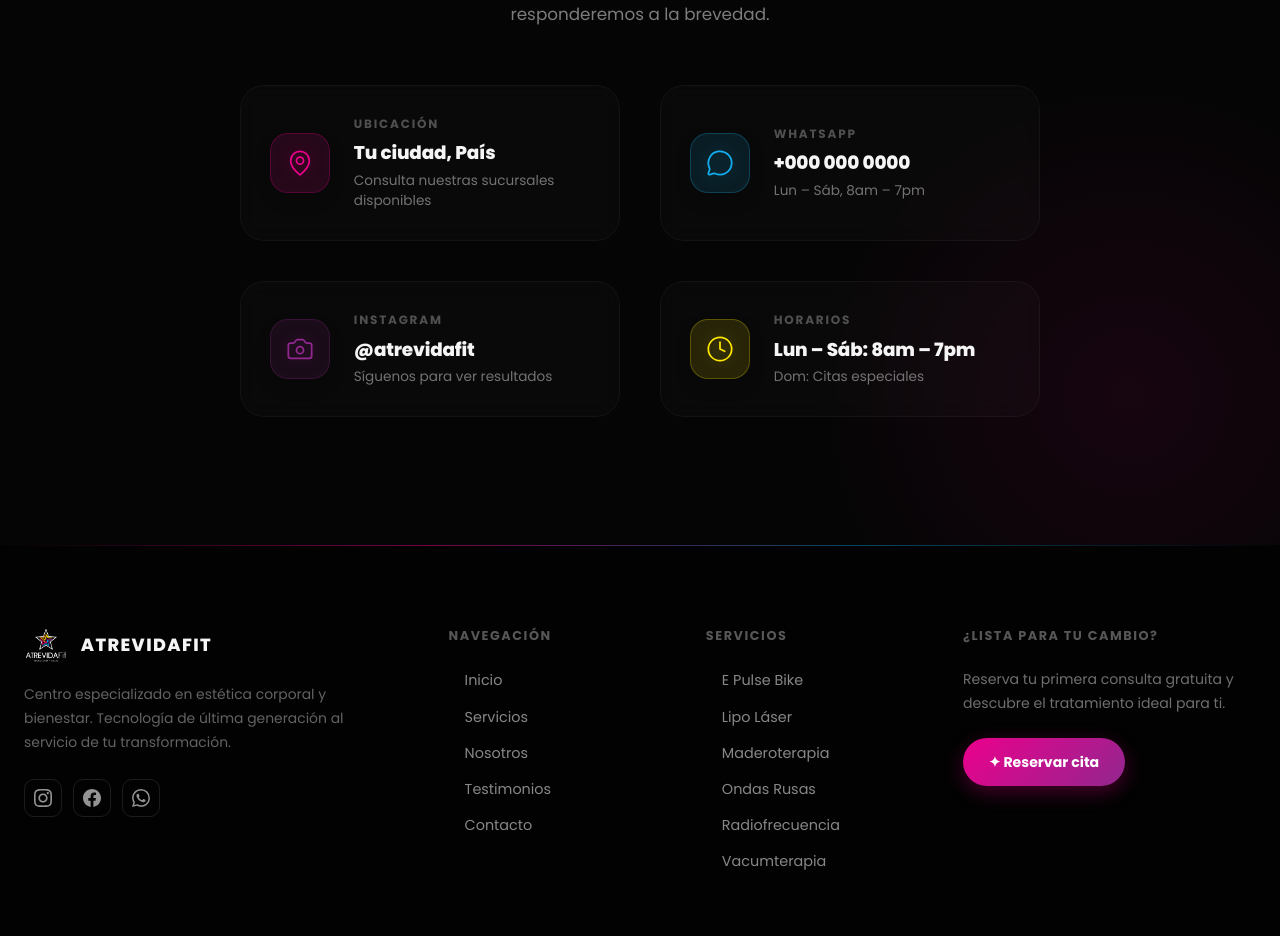
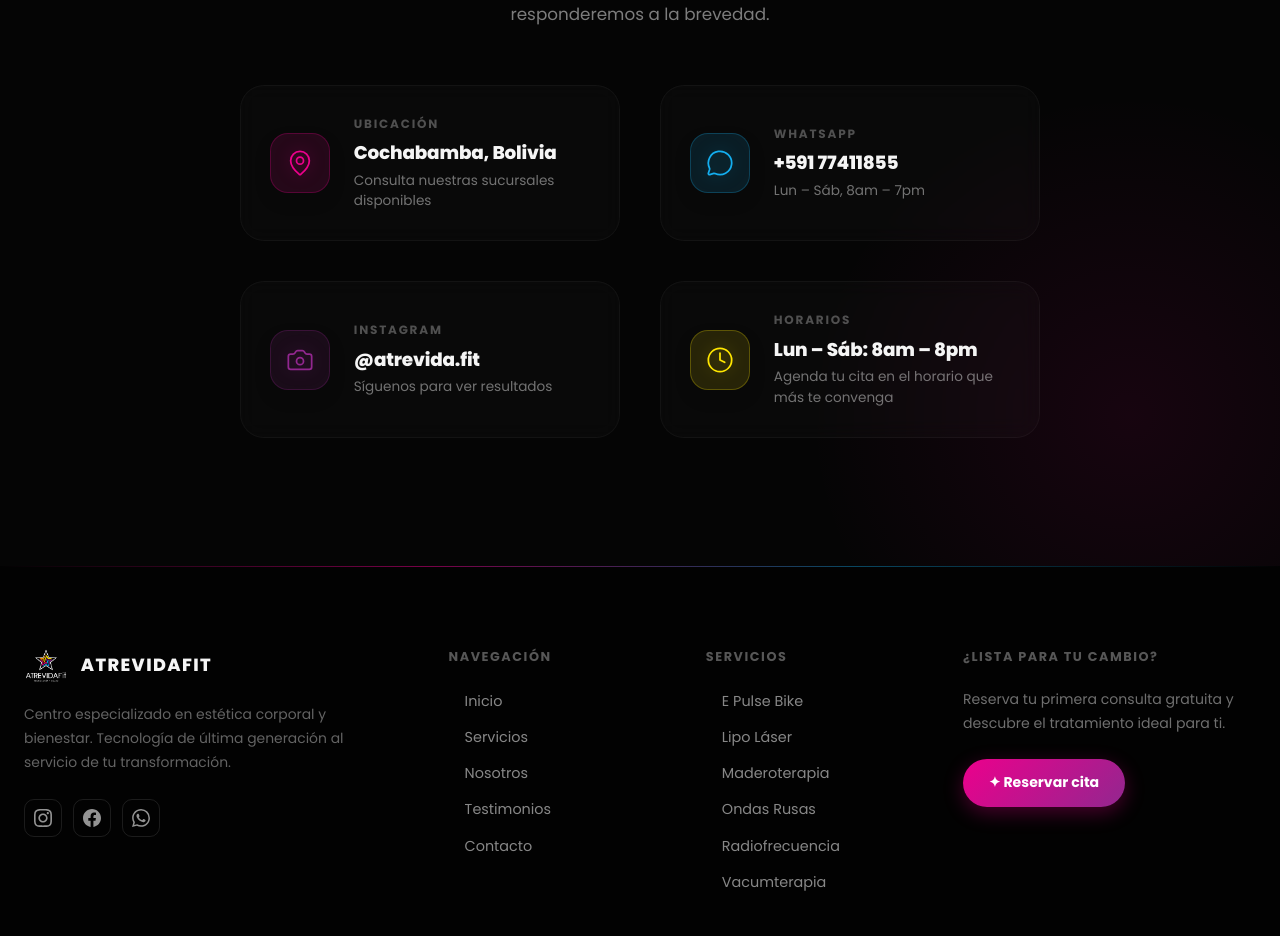
Before and after one commit to Oxtrum/AtrevidaFront, a Next.js app: page / in a window 1280 px wide. Shown: the part 5500-6436 px from the top of the page. Built offline with nearby package versions, Linux system fonts and the light colour scheme.

Commit message:
Información de contacto

```diff
--- a/components/Contacto/Contacto.tsx
+++ b/components/Contacto/Contacto.tsx
@@ -12,7 +12,7 @@
   {
     icono: <MapPin strokeWidth={1.5} />,
     titulo: 'Ubicación',
-    valor: 'Tu ciudad, País',
+    valor: 'Cochabamba, Bolivia',
     sub: 'Consulta nuestras sucursales disponibles',
     color: '#EC008C',
     rgb: '236, 0, 140'
@@ -20,7 +20,7 @@
   {
     icono: <MessageCircle strokeWidth={1.5} />,
     titulo: 'WhatsApp',
-    valor: '+000 000 0000',
+    valor: '+591 77411855',
     sub: 'Lun – Sáb, 8am – 7pm',
     color: '#14AEEF',
     rgb: '20, 174, 239'
@@ -28,7 +28,7 @@
   {
     icono: <Camera strokeWidth={1.5} />,
     titulo: 'Instagram',
-    valor: '@atrevidafit',
+    valor: '@atrevida.fit',
     sub: 'Síguenos para ver resultados',
     color: '#92278F',
     rgb: '146, 39, 143'
@@ -36,8 +36,8 @@
   {
     icono: <Clock strokeWidth={1.5} />,
     titulo: 'Horarios',
-    valor: 'Lun – Sáb: 8am – 7pm',
-    sub: 'Dom: Citas especiales',
+    valor: 'Lun – Sáb: 8am – 8pm',
+    sub: 'Agenda tu cita en el horario que más te convenga',
     color: '#FFE600',
     rgb: '255, 230, 0'
   },
```
